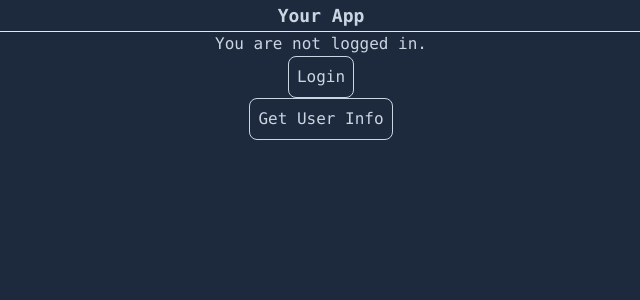
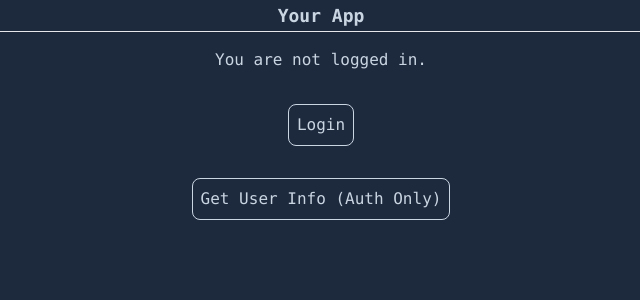
Before and after one commit to alessiogs/auth-hono-react, a React (Vite) app in the folder frontend/: page / in a window 1280 px wide. Shown: the top 300 px of the page, without its empty margins (319-959 px from the left). Built offline with nearby package versions, Linux system fonts and the light colour scheme.

Commit message:
[frontend] feat: register implemented and auth only button added to the home page

```diff
--- a/frontend/src/components/Header.tsx
+++ b/frontend/src/components/Header.tsx
@@ -1,6 +1,6 @@
 const Header = () => {
   return (
-    <nav className="w-full border-b border-b-gray-200 shadow-2xs font-semibold text-lg text-center h-8 flex justify-center items-center">
+    <nav className="w-full border-b border-b-gray-200 shadow-2xs font-semibold text-lg text-center h-8 flex justify-center items-center mb-4">
       Your App
     </nav>
   )
--- a/frontend/src/components/RegisterForm.tsx
+++ b/frontend/src/components/RegisterForm.tsx
@@ -1,7 +1,16 @@
 import { useState, type ChangeEvent, type FormEvent } from "react"
 import type { RegisterPayload } from "../types/user"
+import { api, privateApi } from "../api/api"
+import { useSetAtom } from "jotai"
+import { accessTokenAtom } from "../store/auth"
+import { userAtom } from "../store/user"
+import { useNavigate } from "react-router"
+import { AxiosError } from "axios"
 
 const RegisterForm = () => {
+  const navigate = useNavigate()
+  const setToken = useSetAtom(accessTokenAtom)
+  const setUser = useSetAtom(userAtom)
   const [formData, setFormData] = useState<
     RegisterPayload & { repeatedPassword: string }
   >({
@@ -17,10 +26,23 @@ const RegisterForm = () => {
   const handleChange = (event: ChangeEvent<HTMLInputElement>) => {
     setFormData({ ...formData, [event.target.name]: event.target.value })
   }
-  const handleSubmit = (e: FormEvent<HTMLFormElement>) => {
+  const handleSubmit = async (e: FormEvent<HTMLFormElement>) => {
     e.preventDefault()
     if (!formData.email) return setError("Insert email")
     if (!formData.password) return setError("Insert password")
+    try {
+      const { data: tokenData } = await api.post("/auth/register", formData, {
+        withCredentials: true,
+      })
+      setToken(tokenData.accessToken)
+      const { data: userData } = await privateApi.get("/me/profile", {
+        headers: { Authorization: `Bearer ${tokenData.accessToken}` },
+      })
+      setUser(userData)
+      navigate("/")
+    } catch (error) {
+      if (error instanceof AxiosError) return setError(error.message)
+    }
   }
   return (
     <form onSubmit={handleSubmit} className="flex flex-col w-full md:max-w-2/3">
@@ -42,13 +64,13 @@ const RegisterForm = () => {
         value={formData.password}
         onChange={handleChange}
       />
-      <label htmlFor="repeatPassword">password</label>
+      <label htmlFor="repeatPassword">repeat password</label>
       <input
         type="password"
-        name="repeatPassword"
-        id="repeatPassword"
+        name="repeatedPassword"
+        id="repeatedPassword"
         required
-        value={formData.password}
+        value={formData.repeatedPassword}
         onChange={handleChange}
       />
       <label htmlFor="username">username</label>
--- a/frontend/src/pages/HomePage.tsx
+++ b/frontend/src/pages/HomePage.tsx
@@ -1,27 +1,64 @@
-import { useAtom } from "jotai"
+import { useAtom, useSetAtom } from "jotai"
 import { useNavigate } from "react-router"
 import usePrivateApi from "../hooks/usePrivateApi"
 import { userAtom } from "../store/user"
+import tryCatch from "../utils/tryCatch"
+import { useState } from "react"
+import { type User } from "../types/user"
+import type { AxiosError } from "axios"
 
 const HomePage = () => {
   const [user] = useAtom(userAtom)
   const navigate = useNavigate()
   const privateApi = usePrivateApi()
-  const handleGetUserInfo = async () => await privateApi.get("/me/profile")
+  const [error, setError] = useState("")
+  const [count, setCount] = useState(0)
+  const setUser = useSetAtom(userAtom)
+  const handleGetUserInfo = async () => {
+    setError("")
+    const { data, error } = await tryCatch(privateApi.get("/me/profile"))
+    setCount((prev) => prev + 1)
+    if (error) {
+      const axiosError = error as AxiosError
+      switch (axiosError?.response?.status) {
+        case 401:
+          setError("Invalid token")
+          setUser(null)
+          break
+
+        default:
+          setError("Unexpected error")
+      }
+      return
+    }
+    setUser(data.data)
+  }
   return (
-    <main className="flex flex-col justify-center items-center">
+    <main className="flex flex-col justify-start items-center h-full gap-y-8">
       {user ? (
-        <>
+        <section>
           <h1>Hi, {user.username}</h1>
-          <button onClick={handleGetUserInfo}>Get User Info</button>
-        </>
+        </section>
       ) : (
         <>
           <h1>You are not logged in.</h1>
           <button onClick={() => navigate("/login")}>Login</button>
-          <button onClick={handleGetUserInfo}>Get User Info</button>
         </>
       )}
+      <button onClick={handleGetUserInfo}>Get User Info (Auth Only)</button>
+      {user && (
+        <>
+          {count && <h5>Request number {count}</h5>}
+          <ul className="">
+            {(Object.keys(user as User) as Array<keyof User>).map((item) => (
+              <li key={String(item)}>
+                {item}: {user[item]}
+              </li>
+            ))}
+          </ul>
+        </>
+      )}
+      {error}
     </main>
   )
 }
--- a/frontend/src/pages/Layout.tsx
+++ b/frontend/src/pages/Layout.tsx
@@ -3,10 +3,10 @@ import Header from "../components/Header"
 
 const Layout = () => {
   return (
-    <div>
+    <>
       <Header />
       <Outlet />
-    </div>
+    </>
   )
 }
 
```
